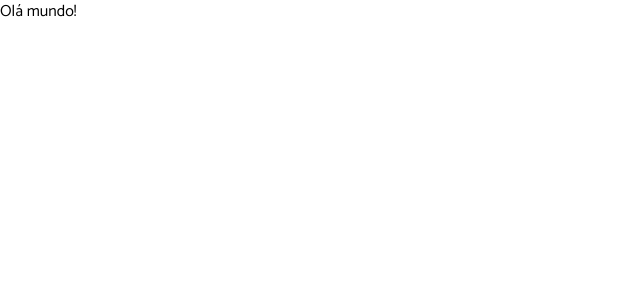
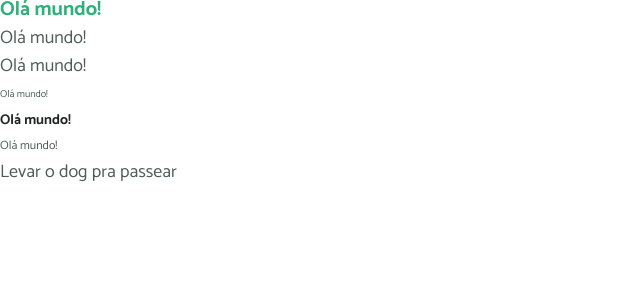
Before and after one commit to alvarobraz/react-js-reimbursement-system, a React (Vite) app: page / in a window 1280 px wide. Shown: the top 300 px of the page, without its empty margins (0-640 px from the left). Built offline with nearby package versions, Linux system fonts and the light colour scheme.

Commit message:
feat: created text component

```diff
--- a/package.json
+++ b/package.json
@@ -13,6 +13,8 @@
     "@tailwindcss/vite": "^4.1.17",
     "react": "^19.1.1",
     "react-dom": "^19.1.1",
+    "tailwind-merge": "^3.3.1",
+    "tailwind-variants": "^1.0.0",
     "tailwindcss": "^4.1.17"
   },
   "devDependencies": {
--- a/src/App.tsx
+++ b/src/App.tsx
@@ -1,3 +1,17 @@
+import Text from "./components/text";
+
 export default function App() {
-  return <div className="text-pink-dark">Olá mundo!</div>;
+  return (
+    <div className="flex flex-col gap-2">
+      <Text variant="heading-lg" className="text-green-200">
+        Olá mundo!
+      </Text>
+      <Text className="heading-lg">Olá mundo!</Text>
+      <Text variant="body-md-regular">Olá mundo!</Text>
+      <Text variant="text-label">Olá mundo!</Text>
+      <Text variant="title-bold">Olá mundo!</Text>
+      <Text variant="sub-title">Olá mundo!</Text>
+      <Text>Levar o dog pra passear</Text>
+    </div>
+  );
 }
--- /dev/null
+++ b/src/components/text.tsx
@@ -0,0 +1,42 @@
+import React from "react";
+import { tv, type VariantProps } from "tailwind-variants";
+
+// eslint-disable-next-line react-refresh/only-export-components
+export const textVariants = tv({
+  base: "font-sans text-white",
+  variants: {
+    variant: {
+      "heading-lg": "text-gray-100 text-xl leading-5 font-bold",
+      "body-md-regular": "text-gray-200 text-lg leading-5 font-regular",
+      "text-label": "text-gray-200 text-[0.625rem] leading-5 font-regular",
+      "title-bold": "text-gray-100 text-sm leading-[1.125rem] font-bold",
+      "sub-title": "text-gray-200 text-xs leading-4 font-regular",
+    },
+  },
+  defaultVariants: {
+    variant: "body-md-regular",
+  },
+});
+
+interface TextProps extends VariantProps<typeof textVariants> {
+  as?: keyof React.JSX.IntrinsicElements;
+  className?: string;
+  children?: React.ReactNode;
+}
+
+export default function Text({
+  as = "span",
+  variant,
+  className,
+  children,
+  ...props
+}: TextProps) {
+  return React.createElement(
+    as,
+    {
+      className: textVariants({ variant, className }),
+      ...props,
+    },
+    children
+  );
+}
```
Also changed, not shown: 2 other files (tests, documents, lock files or other folders).
